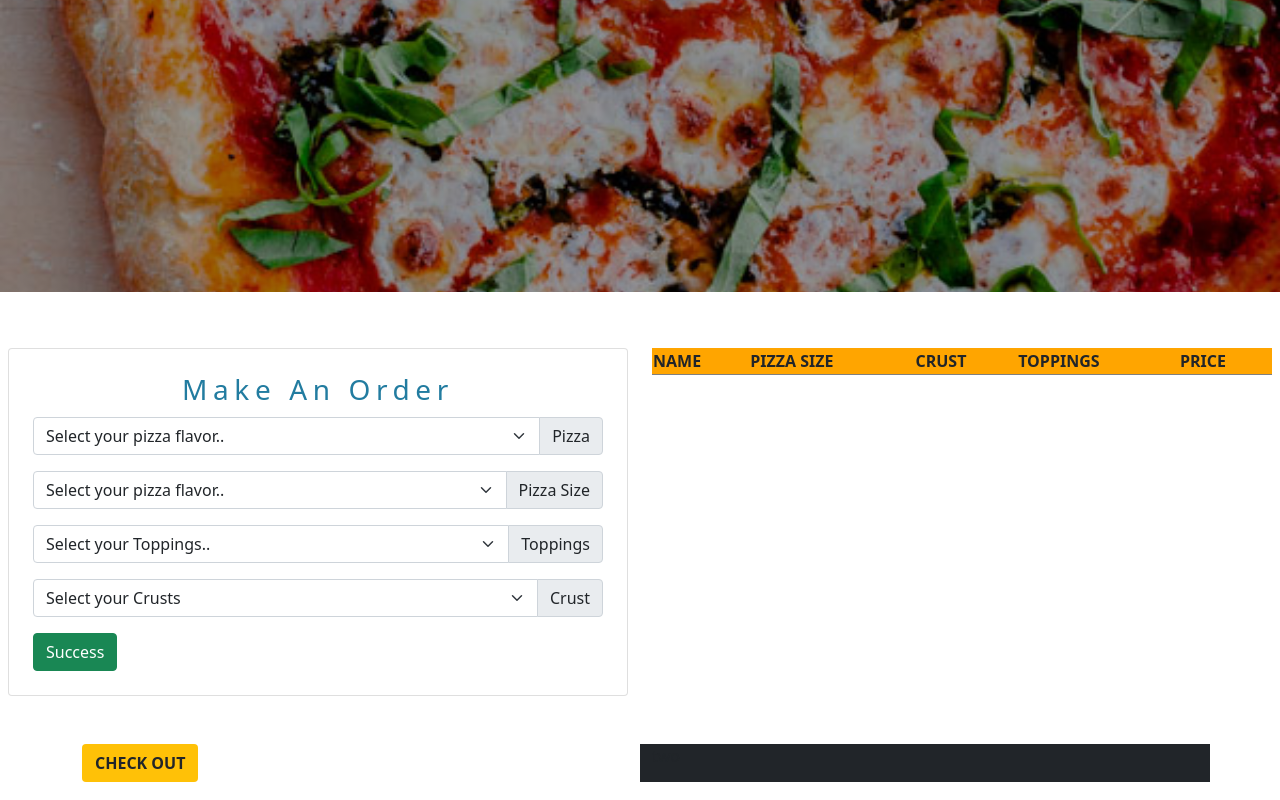
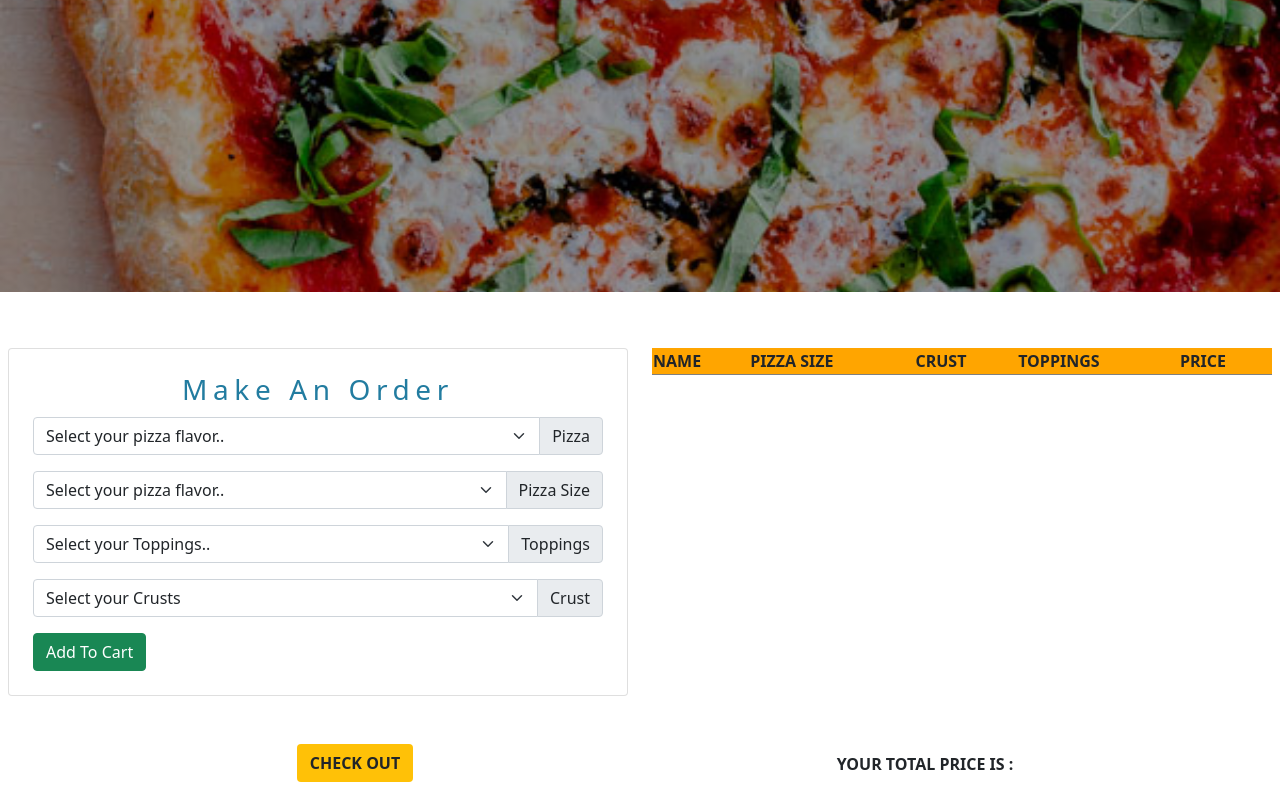
Before and after one commit to BRIANCHERUIYOT/pizzaeat, a plain HTML site: page index.html in a window 1280 px wide. Shown: the part 508-1308 px from the top of the page. Drawn offline with nearby package versions, Linux system fonts and the light colour scheme.

Commit message:
finished designing the check out and price tag

```diff
--- a/index.css
+++ b/index.css
@@ -24,5 +24,5 @@ table{
 }
 
 .check{
-
+  text-align: center;
 }
--- a/index.html
+++ b/index.html
@@ -64,7 +64,7 @@
               <label class="input-group-text" for="inputGroupSelect02">Crust</label>
             </div>
                <div class="button mt-3">
-                <button type="submit" class="btn btn-success" id="Add">Success</button>
+                <button type="submit" class="btn btn-success" id="Add">Add To Cart</button>
                </div>
           </form>
         </div>
@@ -95,7 +95,9 @@
         <div class="col-md-6 check">
           <button class="btn bg-warning" id="final"><strong>CHECK OUT</strong></button>
         </div>
-        <div class="col-md-6 bg-dark">two</div>
+        <div class="col-md-6 check">
+          <p class="pt-2"><strong>YOUR TOTAL PRICE IS :<p id="price"> </p></strong></p>
+        </div>
       </div>
     </div>
     <script src="main.js"></script>
```
